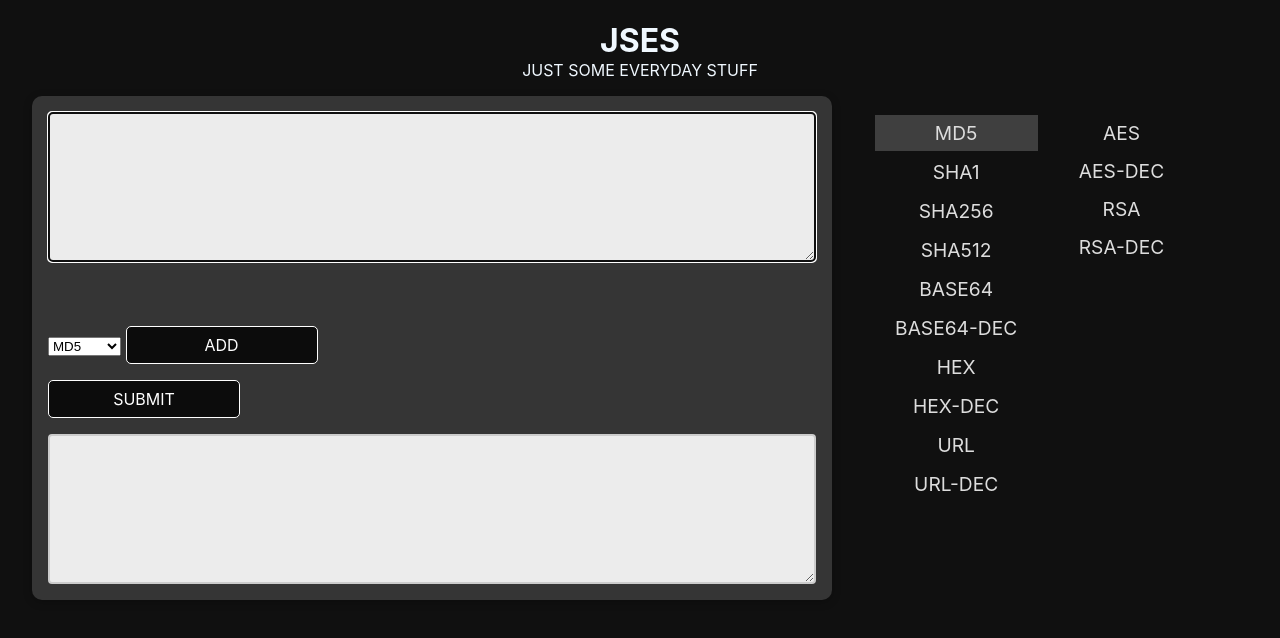
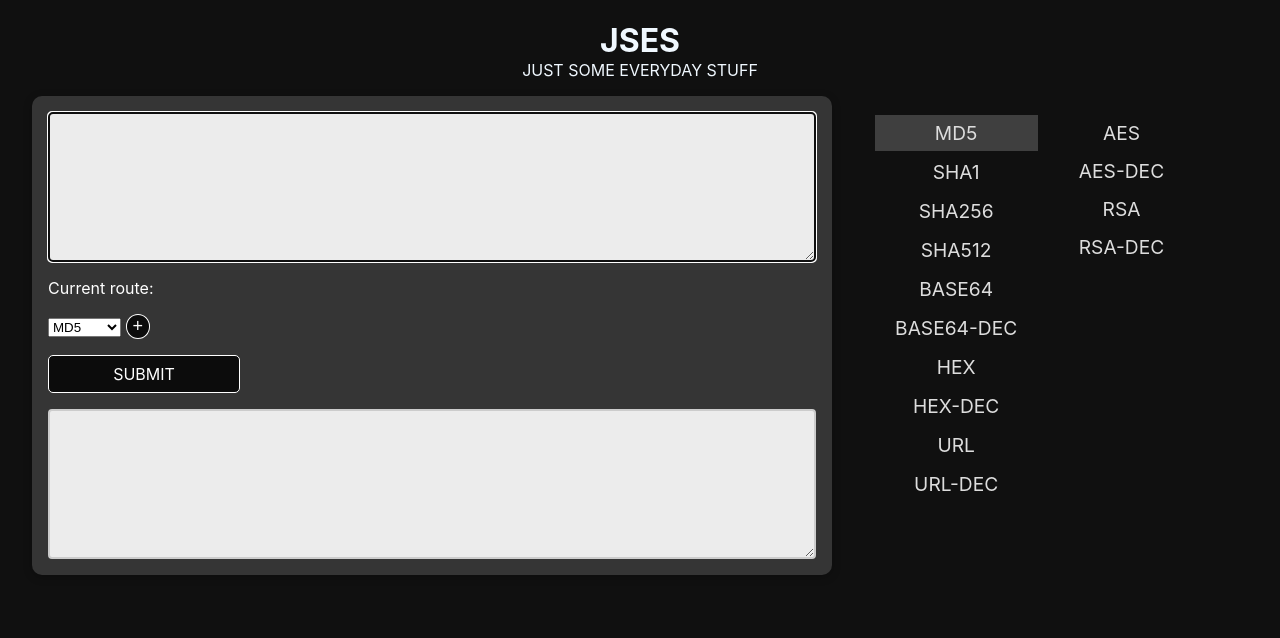
Before and after one commit to KD-IITK/jses, a React (Create React App) app: page / in a window 1280 px wide. Shown: the top 638 px of the page. Built offline with nearby package versions, Linux system fonts and the light colour scheme.

Commit message:
Little UI Change

```diff
--- a/src/components/MainCard.js
+++ b/src/components/MainCard.js
@@ -5,6 +5,7 @@ import Output from './Output';
 import { useState } from 'react';
 import {allHashes, allOriginalHashes} from './Hashes/Hashes';
 import Button from './UI/Button';
+import RoundButton from './UI/RoundButton';
 import AESCard from './ENC/AESCard';
 import RSACard from './ENC/RSACard';
 
@@ -32,7 +33,7 @@ const MainCard = (props) => {
         let _ = props.chain;
         _.push(props.selectedValue);
         props.setChain(_);
-        props.setNote("Current route: " + props.currentHash + ' --> ' + props.chain.join(' --> '));
+        props.setNote(props.currentHash + ' --> ' + props.chain.join(' --> '));
     }
 
     if(props.itemType === "ENC"){
@@ -64,8 +65,9 @@ const MainCard = (props) => {
         <Card className={classes['main-card']}>
             <UserInput inputChangeHandler={inputChangeHandler} inputClass='hash'>
             </UserInput>
-            <p style={{color: 'white'}}>{props.note}</p>
-            {props.showAdd ? <div><select onChange={handleDropdownChange}> {jsxCode} </select> <Button onClick={addChain}>ADD</Button></div> : null}
+            <p style={{color: 'white', margin: '0px'}}>Current route: {props.note}</p>
+            {props.showAdd ? <div><select onChange={handleDropdownChange}> {jsxCode} </select> <RoundButton onClick={addChain}><span>+</span>
+                </RoundButton></div> : null}
             <Button >
                 SUBMIT
             </Button>
--- /dev/null
+++ b/src/components/UI/RoundButton.js
@@ -0,0 +1,10 @@
+import classes from './RoundButton.module.css'
+const Button = (props) => {
+    return (
+        <button className={classes.button} type={props.type || 'button'}
+        onClick={props.onClick}>
+        {props.children}
+        </button>
+    );
+}
+export default Button;
--- /dev/null
+++ b/src/components/UI/RoundButton.module.css
@@ -0,0 +1,39 @@
+.button {
+    display: inline-flex;
+    align-items: center;
+    justify-content: center;
+    /* font: inherit; */
+    font-size: large;
+    border: 1px solid #ffffff;
+    background: #0c0c0c;
+    font-weight: 400;
+    color: white;
+    /* padding: 0.5rem 1.5rem; */
+    cursor: pointer;
+    border-radius: 50%;
+    align-self: flex-start;
+    /* line-height:1.3; */
+    /* line-height: 1.2; */
+    /* width: 25%; */
+  }
+  .button p{
+      padding: 0px;
+      margin: 0px;
+      vertical-align: middle;
+  }
+  .button:hover,
+  .button:active {
+    background: #383838;
+    border-color: #bebebe;
+  }
+
+  .button:focus {
+    outline: none;
+  }
+
+  @media screen and (max-width:768px) {
+  .button{
+    /* width: 30%; */
+    padding: 0.5rem 1rem;
+  }
+}
```
